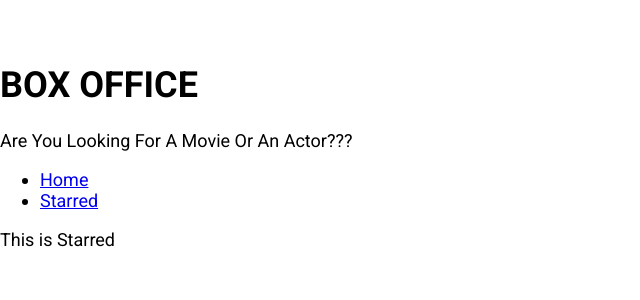
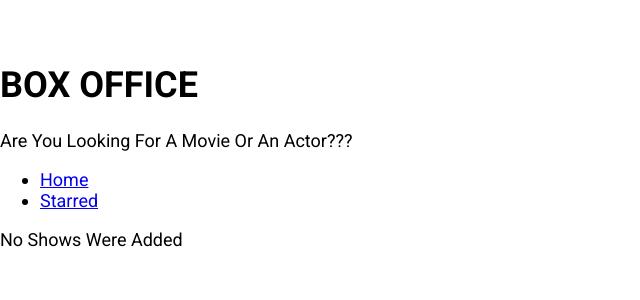
Before and after one commit to Shubham-C0DE/BoX-office, a React (Create React App) app: page /starred in a window 1280 px wide. Shown: the top 300 px of the page, without its empty margins (0-640 px from the left). Built offline with nearby package versions, Linux system fonts and the light colour scheme.

Commit message:
completed starred page

```diff
--- a/src/components/show/ShowGrid.js
+++ b/src/components/show/ShowGrid.js
@@ -4,6 +4,7 @@ import { FlexGrid } from '../styled';
 
 import IMAGE_NOT_FOUND from '../../images/not-found.png';
 import { useShows } from '../../misc/custom.hooks';
+
 
 const ShowGrid = ({ data }) => {
   const [starredShows, dispatchStarred] = useShows();
--- a/src/pages/Starred.js
+++ b/src/pages/Starred.js
@@ -1,12 +1,44 @@
-import React from 'react'
+
+import React, { useState, useEffect } from 'react'
 import MainPageLayout from '../components/MainPageLayout';
+import { apiGet } from '../misc/config';
+import { useShows } from '../misc/custom.hooks';
+import ShowGrid from '../components/show/ShowGrid';
 
 const Starred = () => {
-  return (
-    <MainPageLayout>
-        This is Starred
-        </MainPageLayout>
-  )
+
+  const [starred] = useShows()
+
+  const [shows, setShows] = useState(null);
+  const [isLoading, setIsLoading] = useState(true);
+  const [error, setError] = useState(null);
+
+  useEffect (() => {
+    if(starred && starred.length > 0) {
+
+const promises = starred.map(showId => apiGet(`/shows/${showId}`))
+Promise.all(promises)
+.then(apiData => apiData.map(show => ({show})))
+.then(results => {
+  setShows(results);
+  setIsLoading(false)
+}).catch(err => {
+  setError(err.message);
+  setIsLoading(false);
+});
+
+    } else {
+      setIsLoading(false);
+    }
+  },[starred])
+
+
+
+  return (<MainPageLayout>{ isLoading && <div>Shows are still loading for you</div>}
+  {error && <div>Error occured: {error}</div>}
+  {!isLoading && !shows && <div>No Shows Were Added</div>}
+  {!isLoading && !error && shows && <ShowGrid data={shows}/>}
+  </MainPageLayout>)
 }
 
 export default Starred;
```
